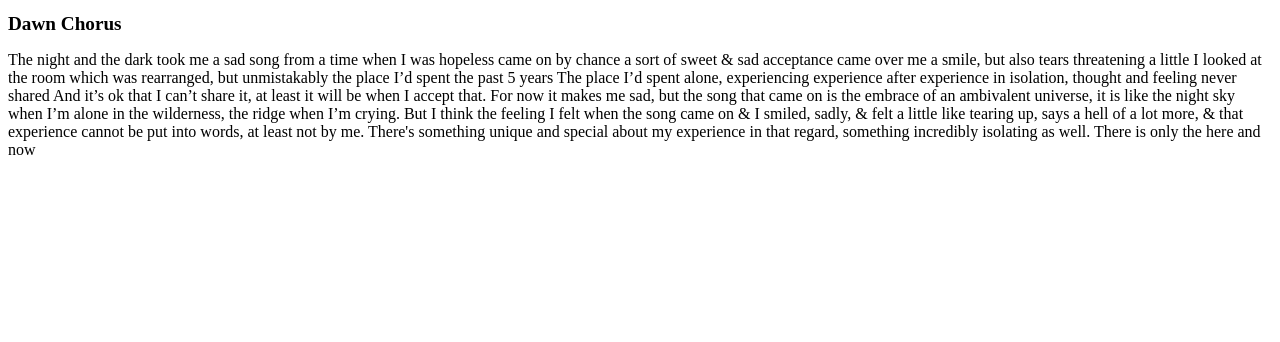
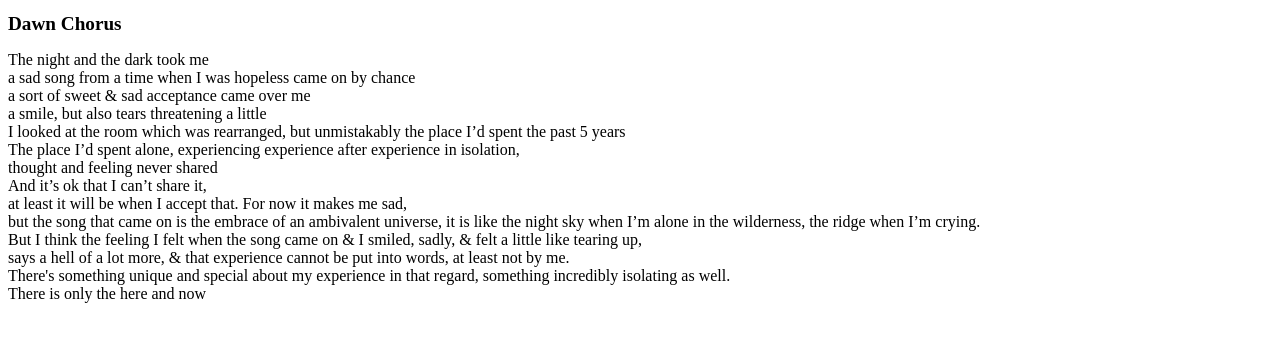
Before and after one commit to RorschachSadgasmParty/RorschachSadgasmParty.github.io, a plain HTML site: page poetry.html in a window 1280 px wide. Drawn offline with Linux system fonts and the light colour scheme.

Commit message:
added line breaks

```diff
--- a/poetry.html
+++ b/poetry.html
@@ -5,17 +5,17 @@
 </head>
 <body>
 <h1 style="decoration: underline; font-size: 1.2em;">Dawn Chorus</h1>
-<p>The night and the dark took me
-a sad song from a time when I was hopeless came on by chance
-a sort of sweet & sad acceptance came over me
-a smile, but also tears threatening a little
-I looked at the room which was rearranged, but unmistakably the place I’d spent the past 5 years
-The place I’d spent alone, experiencing experience after experience in isolation,
-thought and feeling never shared
-And it’s ok that I can’t share it,
-at least it will be when I accept that. For now it makes me sad,
-but the song that came on is the embrace of an ambivalent universe, it is like the night sky when I’m alone in the wilderness, the ridge when I’m crying.
-But I think the feeling I felt when the song came on & I smiled, sadly, & felt a little like tearing up,
-says a hell of a lot more, & that experience cannot be put into words, at least not by me.
-There's something unique and special about my experience in that regard, something incredibly isolating as well.
+<p>The night and the dark took me<br>
+a sad song from a time when I was hopeless came on by chance<br>
+a sort of sweet & sad acceptance came over me<br>
+a smile, but also tears threatening a little<br>
+I looked at the room which was rearranged, but unmistakably the place I’d spent the past 5 years<br>
+The place I’d spent alone, experiencing experience after experience in isolation,<br>
+thought and feeling never shared<br>
+And it’s ok that I can’t share it, <br>
+at least it will be when I accept that. For now it makes me sad,<br>
+but the song that came on is the embrace of an ambivalent universe, it is like the night sky when I’m alone in the wilderness, the ridge when I’m crying.<br>
+But I think the feeling I felt when the song came on & I smiled, sadly, & felt a little like tearing up,<br>
+says a hell of a lot more, & that experience cannot be put into words, at least not by me.<br>
+There's something unique and special about my experience in that regard, something incredibly isolating as well.<br>
 There is only the here and now</p>
```
